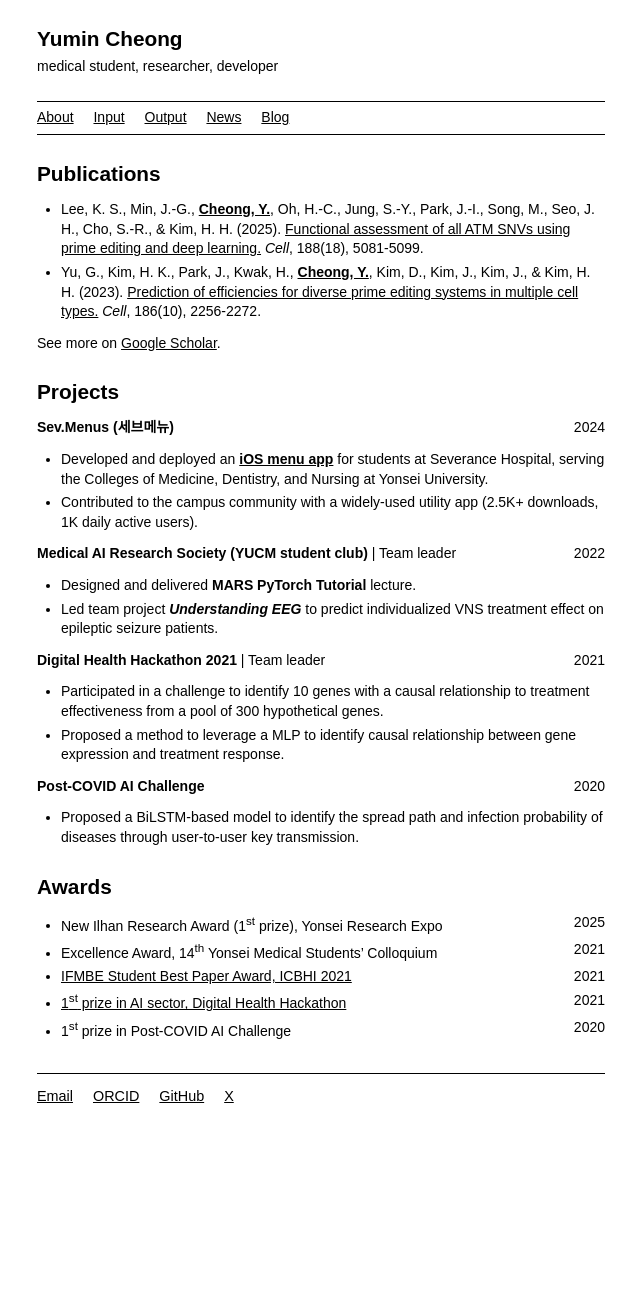
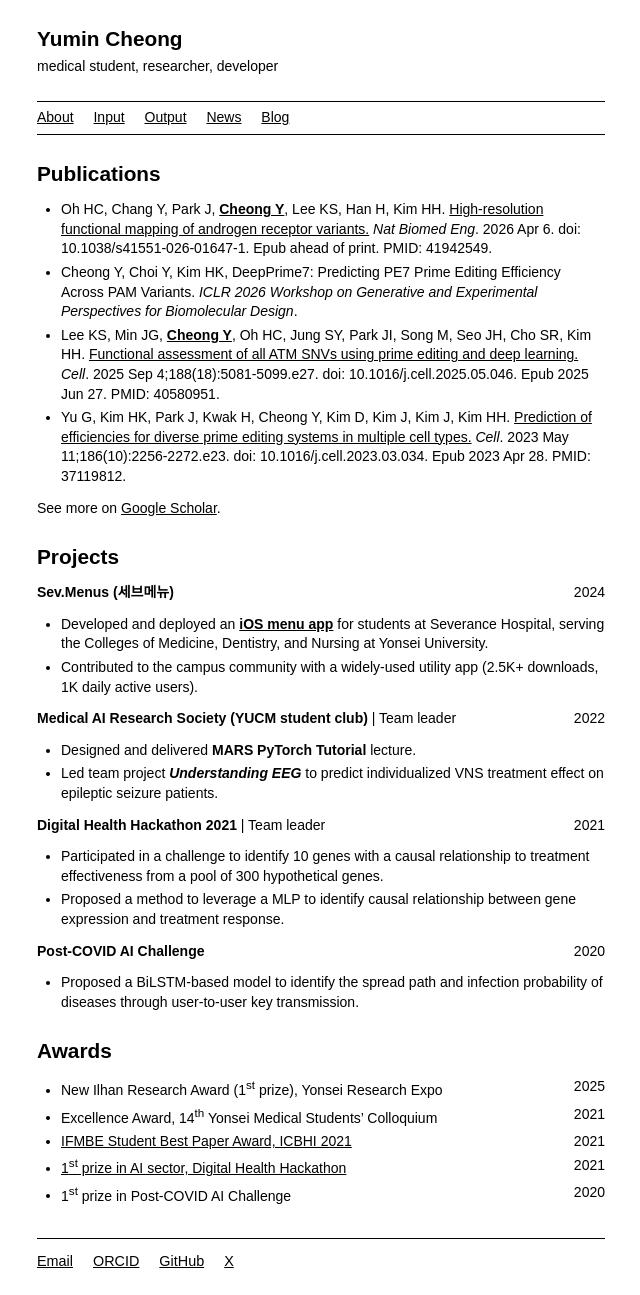
Before and after one commit to yumin-c/yumin-c.github.io, a Jekyll site: the page built from publications.md, in a window 1280 px wide. Shown: the whole page, without its empty margins (319-959 px from the left). Built offline with Jekyll 4.4.1, drawn with Linux system fonts in a browser that asks for light colours; some web fonts are replaced; before the commit the page ends 1130 px from its top, so only the background shows below that.

Commit message:
update news

```diff
--- a/publications.md
+++ b/publications.md
@@ -3,8 +3,10 @@ layout: default
 title: Publications
 ---
 
-- Lee, K. S., Min, J.-G., **<u>Cheong, Y.</u>**, Oh, H.-C., Jung, S.-Y., Park, J.-I., Song, M., Seo, J. H., Cho, S.-R., & Kim, H. H. (2025). [Functional assessment of all ATM SNVs using prime editing and deep learning.](https://www.cell.com/cell/abstract/S0092-8674(25)00634-8) *Cell*, 188(18), 5081-5099.
-- Yu, G., Kim, H. K., Park, J., Kwak, H., **<u>Cheong, Y.</u>**, Kim, D., Kim, J., Kim, J., & Kim, H. H. (2023). [Prediction of efficiencies for diverse prime editing systems in multiple cell types.](https://www.cell.com/cell/fulltext/S0092-8674(23)00331-8) *Cell*, 186(10), 2256-2272.
+- Oh HC, Chang Y, Park J, **<u>Cheong Y</u>**, Lee KS, Han H, Kim HH. [High-resolution functional mapping of androgen receptor variants.](https://www.nature.com/articles/s41551-026-01647-1) *Nat Biomed Eng*. 2026 Apr 6. doi: 10.1038/s41551-026-01647-1. Epub ahead of print. PMID: 41942549.
+- Cheong Y, Choi Y, Kim HK, DeepPrime7: Predicting PE7 Prime Editing Efficiency Across PAM Variants. *ICLR 2026 Workshop on Generative and Experimental Perspectives for Biomolecular Design*.
+- Lee KS, Min JG, **<u>Cheong Y</u>**, Oh HC, Jung SY, Park JI, Song M, Seo JH, Cho SR, Kim HH. [Functional assessment of all ATM SNVs using prime editing and deep learning.](https://www.cell.com/cell/abstract/S0092-8674(25)00634-8) *Cell*. 2025 Sep 4;188(18):5081-5099.e27. doi: 10.1016/j.cell.2025.05.046. Epub 2025 Jun 27. PMID: 40580951.
+- Yu G, Kim HK, Park J, Kwak H, Cheong Y, Kim D, Kim J, Kim J, Kim HH. [Prediction of efficiencies for diverse prime editing systems in multiple cell types.](https://www.cell.com/cell/fulltext/S0092-8674(23)00331-8) *Cell*. 2023 May 11;186(10):2256-2272.e23. doi: 10.1016/j.cell.2023.03.034. Epub 2023 Apr 28. PMID: 37119812.
 
 See more on [Google Scholar](https://scholar.google.com/citations?user=yaFcIIIAAAAJ).
 
```
Also changed, not shown: index.md (+1 -3 lines), news.md (+6 -0 lines).
